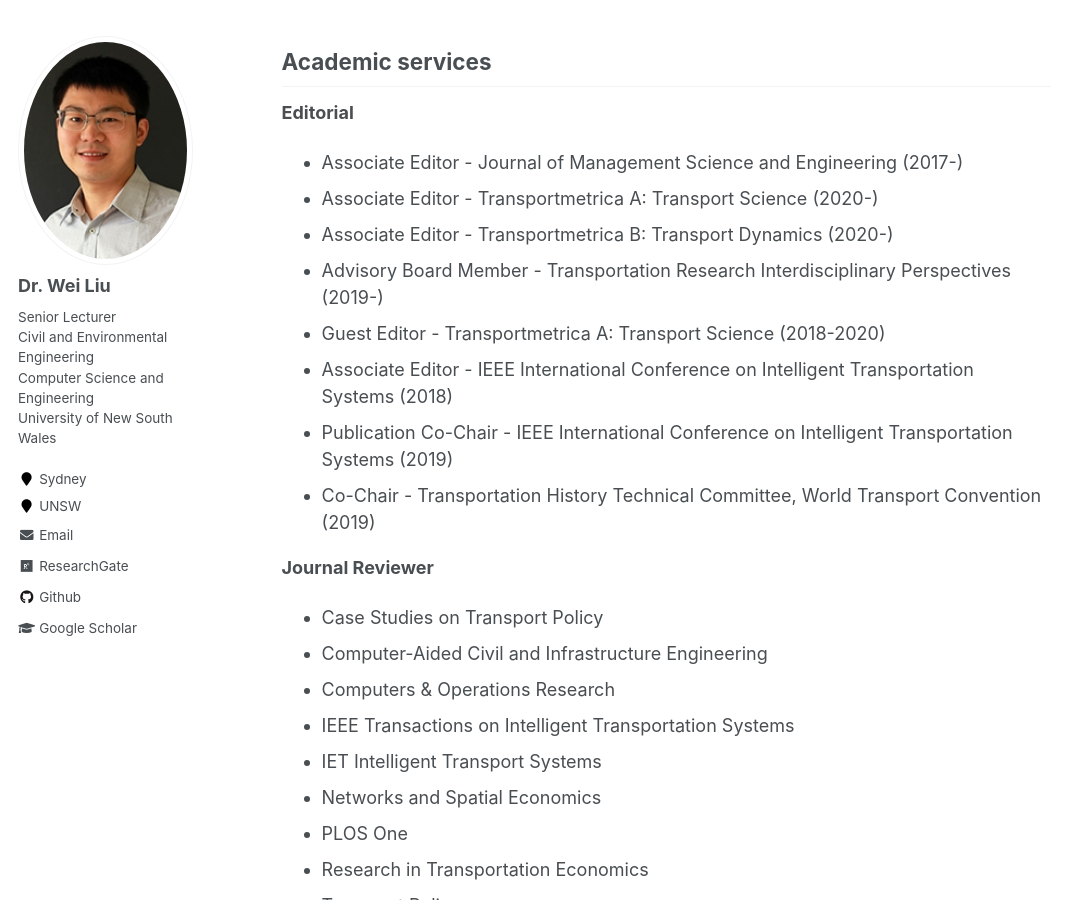
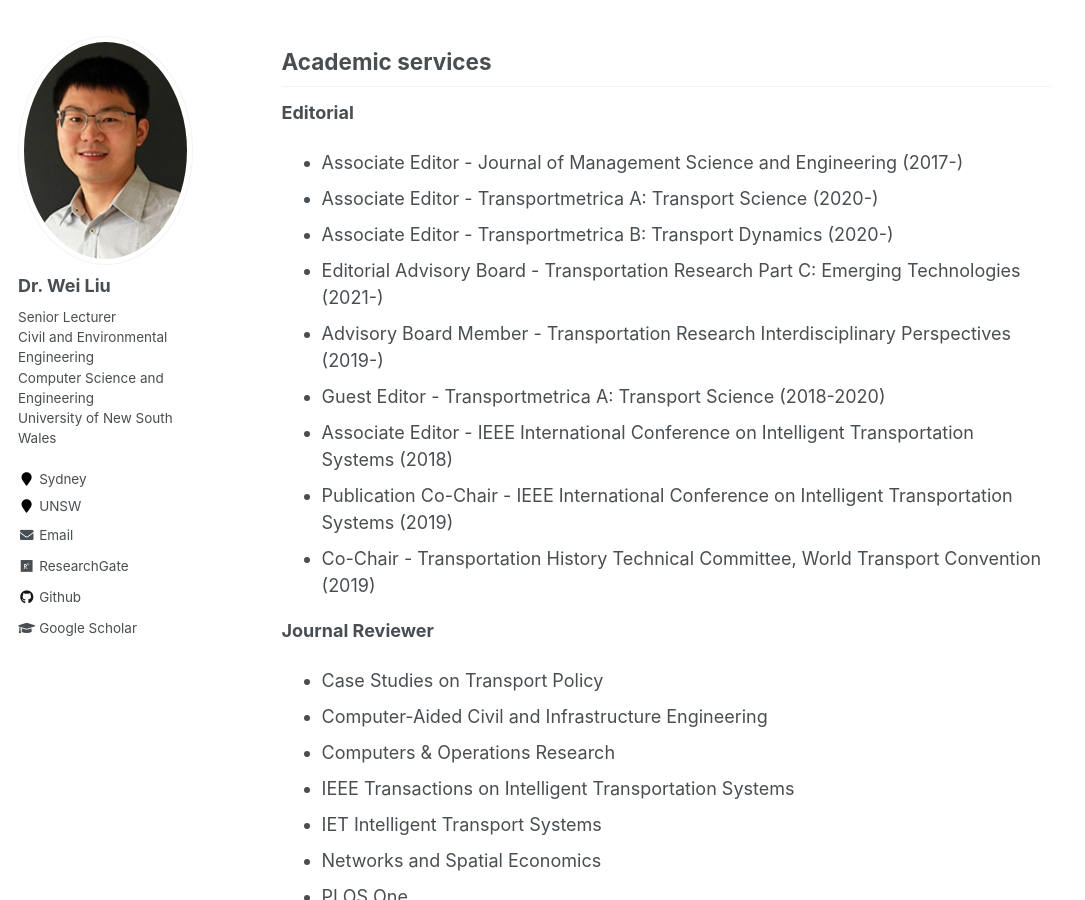
Before and after one commit to weiliu2016/weiliu2016.github.io, a Jekyll site: the page built from _pages/research.md, in a window 1280 px wide and 900 px high, scrolled down 870 px. Shown: the whole window, without its empty margins (0-1085 px from the left). Built offline with Jekyll 4.4.1, drawn with Linux system fonts in a browser that asks for light colours.

Commit message:
Update research.md

```diff
--- a/_pages/research.md
+++ b/_pages/research.md
@@ -23,6 +23,7 @@ Academic services
 * Associate Editor - Journal of Management Science and Engineering (2017-)
 * Associate Editor - Transportmetrica A: Transport Science (2020-)
 * Associate Editor - Transportmetrica B: Transport Dynamics (2020-)
+* Editorial Advisory Board - Transportation Research Part C: Emerging Technologies (2021-)
 * Advisory Board Member - Transportation Research Interdisciplinary Perspectives (2019-)
 * Guest Editor - Transportmetrica A: Transport Science (2018-2020)
 * Associate Editor - IEEE International Conference on Intelligent Transportation Systems (2018)
```
